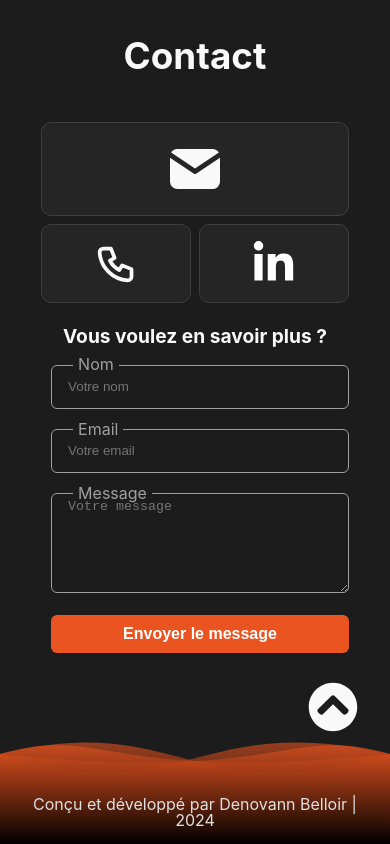
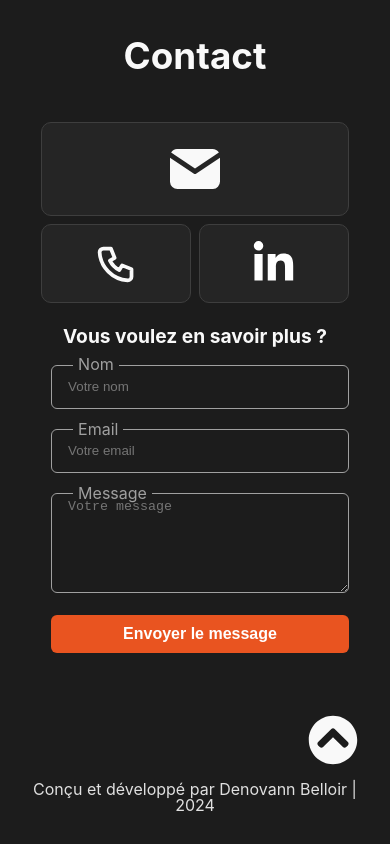
Before and after one commit to Deunoh/react-portfolio, a React (Vite) app: page / in a window 390 px wide. Shown: the part 9141-9985 px from the top of the page. Built offline with nearby package versions, Linux system fonts and the light colour scheme; no server answers.

Commit message:
fix footer mobile safari hell

```diff
--- a/src/components/Footer/Footer.jsx
+++ b/src/components/Footer/Footer.jsx
@@ -11,6 +11,7 @@ const Footer = () => {
         x="0px"
         y="0px"
         viewBox="0 0 1300 550"
+        className="animate-footer-wave"
         // style={{ enableBackground: 'new 0 0 1300 550' }}
         // xmlSpace="preserve"
       >
--- a/src/components/Footer/Footer.scss
+++ b/src/components/Footer/Footer.scss
@@ -42,3 +42,15 @@ footer {
     }
   }
 }
+
+@media (max-width: 768px) {
+  footer {
+    height: 150px;
+    .animate-footer-wave {
+      display: none;
+    }
+    .back-to-top {
+      bottom: 4rem;
+    }
+  }
+}
```
